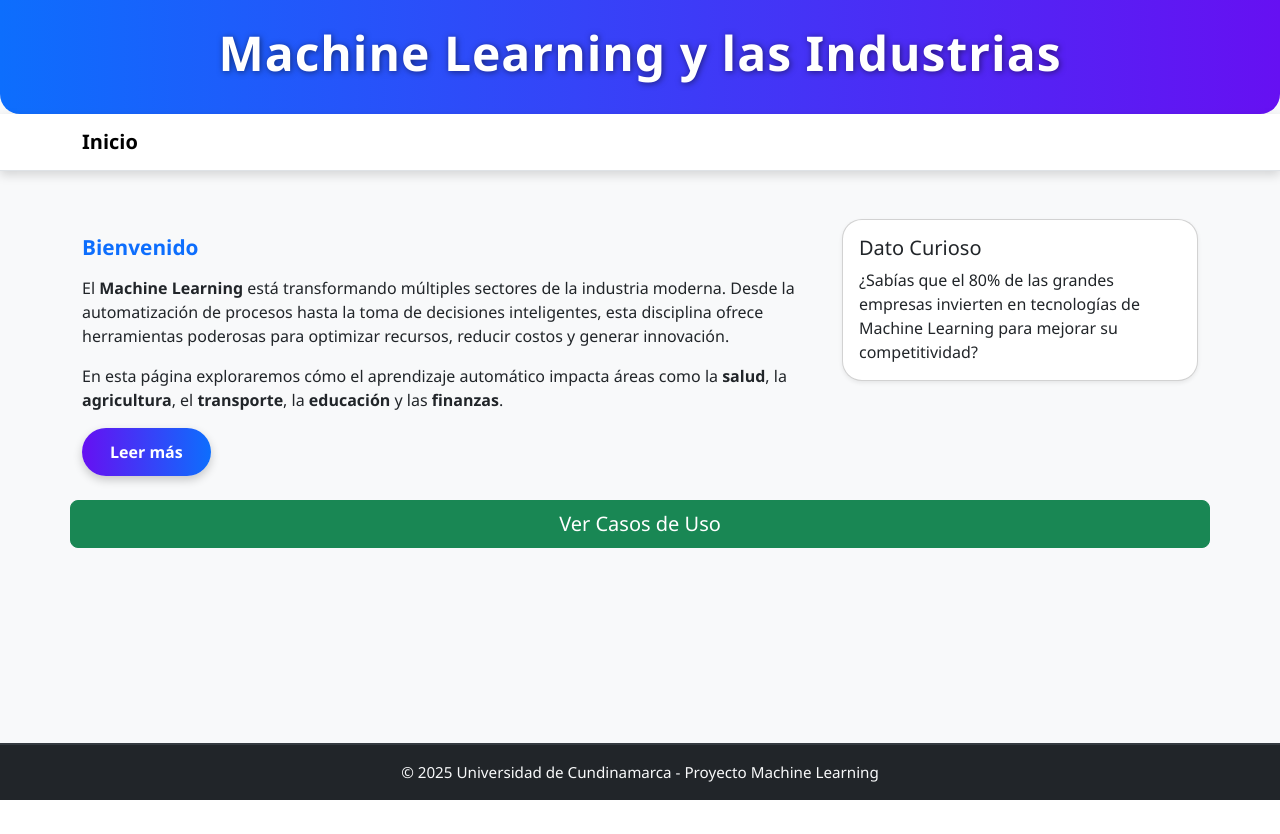
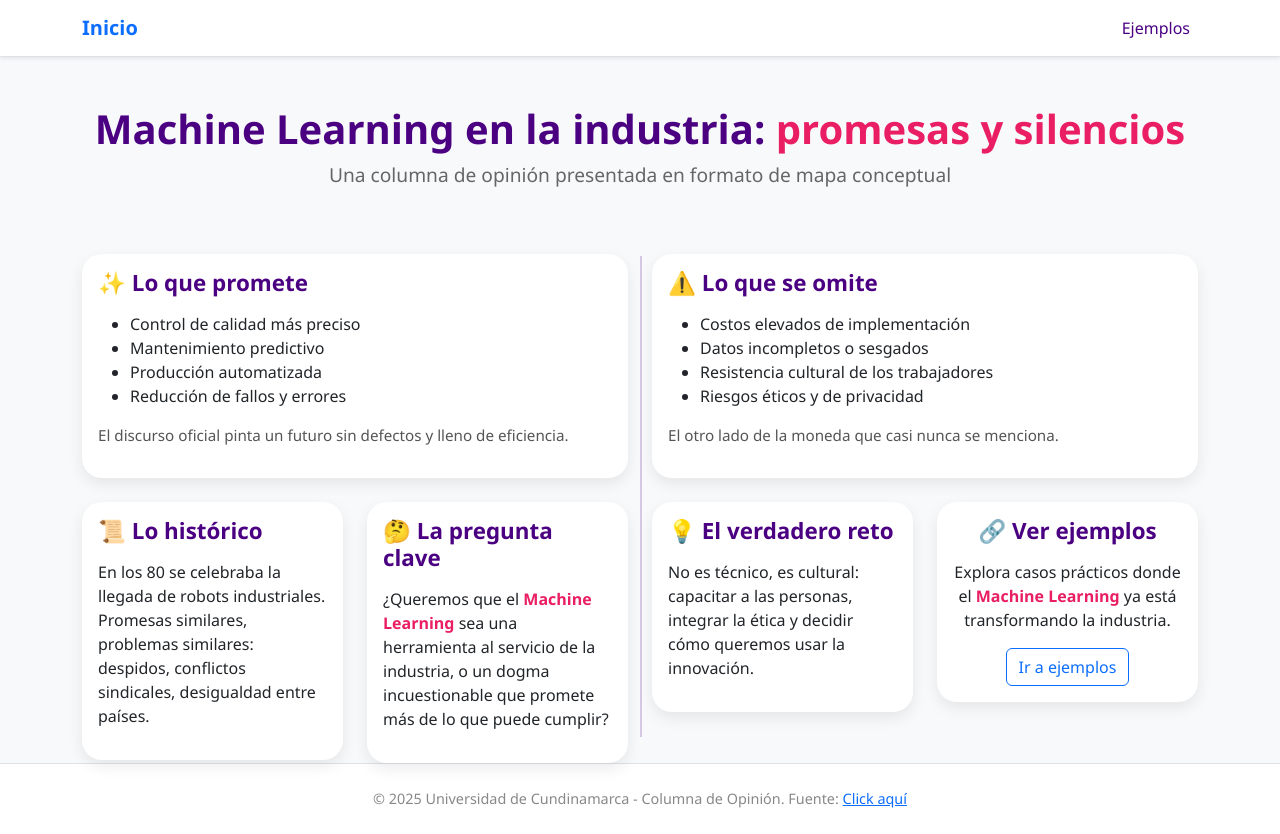
Before and after one commit to Lnbernal/SystemInnovation, a Flask app: page /index in a window 1280 px wide. Before the commit the page ends 800 px from the top, so only its background shows below. Run offline with Flask 3, Linux system fonts and the light colour scheme.

Commit message:
Se realizan cambios en la pagina principal

```diff
--- a/static/style2.css
+++ b/static/style2.css
@@ -1,91 +1,99 @@
-/* ============================
-   Estilos personalizados para index.html
-   ============================ */
-
-/* Reset pequeño */
+/* ====== Estilos globales ====== */
 body {
-    font-family: 'Segoe UI', Tahoma, Geneva, Verdana, sans-serif;
-    background-color: #f8f9fa;
-    color: #212529;
-    margin: 0;
-    padding: 0;
+  font-family: "Segoe UI", Arial, sans-serif;
+  background-color: #f8f9fa;
+  color: #333;
 }
 
-/* Header */
-.header {
-    background: linear-gradient(90deg, #0d6efd, #6610f2);
-    color: white;
-    text-align: center;
-    padding: 3rem 1rem;
-    text-shadow: 1px 1px 6px rgba(0,0,0,0.5);
-    border-bottom-left-radius: 20px;
-    border-bottom-right-radius: 20px;
+.titulo-principal {
+  font-size: 2.5rem;
+  font-weight: bold;
+  color: #4B0082; /* morado corporativo */
 }
 
-.titulo {
-    font-size: 3rem;
-    font-weight: 800;
-    letter-spacing: 1px;
+.subtitulo {
+  font-size: 1.2rem;
+  color: #666;
 }
 
-/* Navbar */
-.sombra {
-    box-shadow: 0px 4px 10px rgba(0,0,0,0.15);
-    transition: all 0.3s ease;
+.resaltado {
+  color: #e91e63; /* fucsia corporativo */
+  font-weight: bold;
 }
 
-.sombra:hover {
-    box-shadow: 0px 6px 14px rgba(0,0,0,0.2);
+/* ====== Tarjetas / Conceptos ====== */
+.card.concepto {
+  border-radius: 20px;
+  border: none;
+  box-shadow: 0 6px 15px rgba(0, 0, 0, 0.08);
+  transition: transform 0.2s ease, box-shadow 0.2s ease;
+  background: white;
+  position: relative;
 }
 
-/* Subtítulo de bienvenida */
-.subtitulo {
-    color: #0d6efd;
-    font-weight: 600;
-    font-size: 1.3rem;
-    margin-top: 1rem;
+.card.concepto:hover {
+  transform: translateY(-8px);
+  box-shadow: 0 12px 25px rgba(0, 0, 0, 0.12);
 }
 
-/* Botón personalizado */
-.btn-custom {
-    background: linear-gradient(90deg, #6610f2, #0d6efd);
-    color: white;
-    border: none;
-    border-radius: 30px;
-    padding: 12px 28px;
-    transition: all 0.3s ease;
-    font-weight: 600;
-    box-shadow: 0px 4px 10px rgba(0,0,0,0.2);
+.titulo-seccion {
+  font-size: 1.4rem;
+  font-weight: bold;
+  margin-bottom: 15px;
+  color: #4B0082;
 }
 
-.btn-custom:hover {
-    background: linear-gradient(90deg, #520dc2, #0a58ca);
-    color: #f1f3f5;
-    transform: translateY(-3px) scale(1.05);
-    box-shadow: 0px 6px 14px rgba(0,0,0,0.25);
+.texto-secundario {
+  font-size: 0.95rem;
+  color: #555;
 }
 
-/* Tarjeta lateral */
-.tarjeta {
-    border-radius: 20px;
-    transition: transform 0.25s ease, box-shadow 0.25s ease;
-    background: #fff;
-    box-shadow: 0px 2px 8px rgba(0,0,0,0.08);
-    overflow: hidden;
+/* ====== Conexiones de estilo "mapa mental" ====== */
+.row.g-4 {
+  position: relative;
 }
 
-.tarjeta:hover {
-    transform: translateY(-7px);
-    box-shadow: 0px 6px 18px rgba(0,0,0,0.15);
+.row.g-4::before {
+  content: "";
+  position: absolute;
+  top: 5%;
+  left: 50%;
+  height: 90%;
+  width: 2px;
+  background: rgba(75, 0, 130, 0.2);
+  z-index: 0;
 }
 
-/* Footer */
+/* Líneas laterales conectando tarjetas */
+.card.concepto::before {
+  content: "";
+  position: absolute;
+  width: 2px;
+  height: 30px;
+  background: rgba(233, 30, 99, 0.3);
+  top: -30px;
+  left: 50%;
+  transform: translateX(-50%);
+}
+
+.card.concepto:first-child::before,
+.card.concepto:nth-child(2)::before {
+  display: none; /* No queremos línea arriba de las primeras */
+}
+
+/* ====== Navbar ====== */
+.navbar .nav-link {
+  font-weight: 500;
+  color: #4B0082;
+  transition: color 0.2s ease;
+}
+
+.navbar .nav-link:hover {
+  color: #e91e63;
+}
+
+/* ====== Footer ====== */
 .footer {
-    background-color: #212529;
-    color: #f8f9fa;
-    font-size: 0.95rem;
-    text-align: center;
-    padding: 1.5rem 1rem;
-    margin-top: 2rem;
-    border-top: 2px solid #343a40;
+  font-size: 0.9rem;
+  color: #888;
 }
--- a/templates/index2.html
+++ b/templates/index2.html
@@ -3,73 +3,123 @@
 <head>
   <meta charset="UTF-8">
   <meta name="viewport" content="width=device-width, initial-scale=1.0">
-  <title>Machine Learning e Industrias</title>
+  <title>Columna de Opinión - Machine Learning</title>
   <!-- Bootstrap CSS -->
   <link href="https://cdn.jsdelivr.net/npm/bootstrap@5.3.3/dist/css/bootstrap.min.css" rel="stylesheet">
   <!-- CSS Personalizado -->
   <link rel="stylesheet" href="{{ url_for('static', filename='style2.css') }}">
 </head>
-<body class="bg-light d-flex flex-column min-vh-100">
-
-  <!-- HEADER -->
-  <header class="header text-center py-4">
-    <h1 class="titulo">Machine Learning y las Industrias</h1>
-  </header>
+<body class="d-flex flex-column min-vh-100 bg-light">
 
   <!-- NAVBAR -->
-  <nav class="navbar navbar-expand-lg navbar-light bg-white border-bottom sombra">
+  <nav class="navbar navbar-expand-lg navbar-light bg-white border-bottom shadow-sm">
     <div class="container">
-      <a class="navbar-brand fw-bold" href="#">Inicio</a>
+      <a class="navbar-brand fw-bold text-primary" href="/">Inicio</a>
       <button class="navbar-toggler" type="button" data-bs-toggle="collapse" data-bs-target="#navbarContent">
         <span class="navbar-toggler-icon"></span>
       </button>
       <div class="collapse navbar-collapse" id="navbarContent">
-        <!-- No hay links, solo la estructura -->
-        <ul class="navbar-nav me-auto mb-2 mb-lg-0"></ul>
+        <ul class="navbar-nav ms-auto">
+          <li class="nav-item">
+            <a class="nav-link" href="/casos">Ejemplos</a>
+          </li>
+        </ul>
       </div>
     </div>
   </nav>
 
-  <!-- CONTENIDO -->
-  <main class="container flex-grow-1 py-5">
-    <div class="row">
-      <!-- Texto principal -->
-      <div class="col-md-8">
-        <h2 class="mb-3 subtitulo">Bienvenido</h2>
-        <p>
-          El <b>Machine Learning</b> está transformando múltiples sectores de la industria moderna.
-          Desde la automatización de procesos hasta la toma de decisiones inteligentes,
-          esta disciplina ofrece herramientas poderosas para optimizar recursos,
-          reducir costos y generar innovación.
-        </p>
-        <p>
-          En esta página exploraremos cómo el aprendizaje automático impacta áreas
-          como la <b>salud</b>, la <b>agricultura</b>, el <b>transporte</b>, la <b>educación</b> y las <b>finanzas</b>.
-        </p>
-        <a href="#" class="btn btn-custom">Leer más</a>
-      </div>
+  <!-- Título Central -->
+  <div class="container text-center py-5">
+    <h1 class="titulo-principal">Machine Learning en la industria: <span class="resaltado">promesas y silencios</span></h1>
+    <p class="subtitulo">Una columna de opinión presentada en formato de mapa conceptual</p>
+  </div>
 
-      <!-- Tarjeta lateral -->
-      <div class="col-md-4">
-        <div class="card shadow-sm tarjeta">
+  <!-- Contenido en forma de mapa conceptual -->
+  <main class="container flex-grow-1">
+    <div class="row g-4">
+
+      <!-- Lo que promete -->
+      <div class="col-md-6">
+        <div class="card concepto">
           <div class="card-body">
-            <h5 class="card-title">Dato Curioso</h5>
-            <p class="card-text">
-              ¿Sabías que el 80% de las grandes empresas invierten en tecnologías
-              de Machine Learning para mejorar su competitividad?
-            </p>
+            <h5 class="titulo-seccion">✨ Lo que promete</h5>
+            <ul>
+              <li>Control de calidad más preciso</li>
+              <li>Mantenimiento predictivo</li>
+              <li>Producción automatizada</li>
+              <li>Reducción de fallos y errores</li>
+            </ul>
+            <p class="texto-secundario">El discurso oficial pinta un futuro sin defectos y lleno de eficiencia.</p>
           </div>
         </div>
       </div>
 
-      <!--Redireccion a los casos de uso-->
-      <a href="/casos" class="btn btn-success btn-lg mt-4">Ver Casos de Uso</a>
+      <!-- Lo que se omite -->
+      <div class="col-md-6">
+        <div class="card concepto">
+          <div class="card-body">
+            <h5 class="titulo-seccion">⚠️ Lo que se omite</h5>
+            <ul>
+              <li>Costos elevados de implementación</li>
+              <li>Datos incompletos o sesgados</li>
+              <li>Resistencia cultural de los trabajadores</li>
+              <li>Riesgos éticos y de privacidad</li>
+            </ul>
+            <p class="texto-secundario">El otro lado de la moneda que casi nunca se menciona.</p>
+          </div>
+        </div>
+      </div>
+
+      <!-- Segunda fila -->
+      <div class="col-md-3">
+        <div class="card concepto">
+          <div class="card-body">
+            <h5 class="titulo-seccion">📜 Lo histórico</h5>
+            <p>En los 80 se celebraba la llegada de robots industriales.
+            Promesas similares, problemas similares: despidos, conflictos sindicales, desigualdad entre países.</p>
+          </div>
+        </div>
+      </div>
+
+      <div class="col-md-3">
+        <div class="card concepto">
+          <div class="card-body">
+            <h5 class="titulo-seccion">🤔 La pregunta clave</h5>
+            <p>¿Queremos que el <span class="resaltado">Machine Learning</span> sea una herramienta al servicio de la industria,
+            o un dogma incuestionable que promete más de lo que puede cumplir?</p>
+          </div>
+        </div>
+      </div>
+
+      <div class="col-md-3">
+        <div class="card concepto">
+          <div class="card-body">
+            <h5 class="titulo-seccion">💡 El verdadero reto</h5>
+            <p>No es técnico, es cultural: capacitar a las personas,
+            integrar la ética y decidir cómo queremos usar la innovación.</p>
+          </div>
+        </div>
+      </div>
+
+      <!-- Nuevo cuadro con link a Ejemplos -->
+      <div class="col-md-3">
+        <div class="card concepto text-center">
+          <div class="card-body">
+            <h5 class="titulo-seccion">🔗 Ver ejemplos</h5>
+            <p>Explora casos prácticos donde el <span class="resaltado">Machine Learning</span> ya está transformando la industria.</p>
+            <a href="/casos" class="btn btn-outline-primary">Ir a ejemplos</a>
+          </div>
+        </div>
+      </div>
+
     </div>
   </main>
 
-  <!-- FOOTER -->
-  <footer class="footer text-center py-3 mt-auto">
-    <p class="mb-0">© 2025 Universidad de Cundinamarca - Proyecto Machine Learning</p>
+  <!-- Footer -->
+  <footer class="footer text-center py-4 mt-auto bg-white border-top">
+    <p class="mb-0">© 2025 Universidad de Cundinamarca - Columna de Opinión. Fuente:
+      <a href="https://atriainnovation.com/blog/el-machine-learning-en-la-industria/" target="_blank">Click aquí</a>
+    </p>
   </footer>
 
   <!-- Bootstrap JS -->
```
